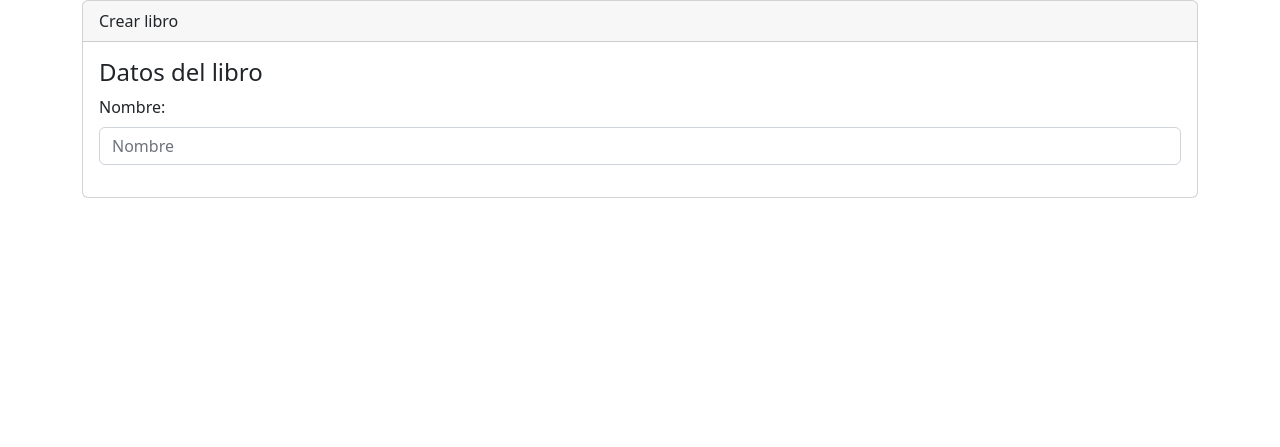
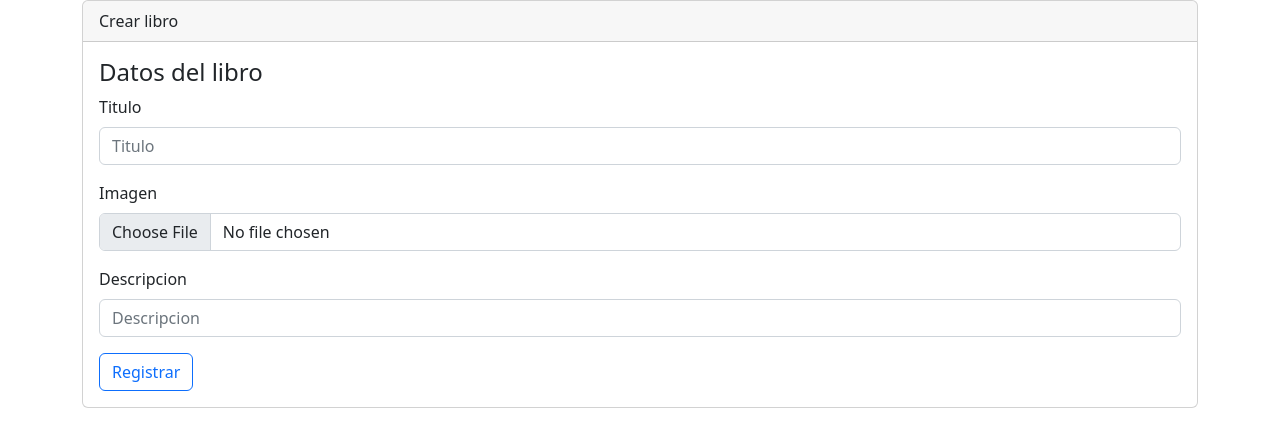
Before and after one commit to calemus9509/Biblioteca--Django, a Django app: page /libros/crear in a window 1280 px wide. Shown: the part 56-503 px from the top of the page. Run offline with Django 3.2, Linux system fonts and the light colour scheme.

Commit message:
crear campos del formulario por el modelo- funcion eliminar

```diff
--- /dev/null
+++ b/sistema/libreria/forms.py
@@ -0,0 +1,7 @@
+from django import forms
+from .models import libro
+
+class LibroForm(forms.ModelForm):
+    class Meta:
+        model = libro
+        fields = '__all__'
--- a/sistema/libreria/templates/libros/form.html
+++ b/sistema/libreria/templates/libros/form.html
@@ -1,6 +1,13 @@
 <form method="post" enctype="multipart/form-data">
+    {% csrf_token %}
+
+    {% for campo in formulario %}
     <div class="mb-3">
-        <label class="form-label">Nombre:</label>
-        <input class="form-control" type="text" name="" id="" placeholder="Nombre">
+        <label class="form-label">{{campo.label}}</label>
+        <input class="form-control" type="{{campo.field.widget.input_type}}" name="{{campo.name}}" id=""
+            placeholder="{{campo.label}}">
     </div>
+    <div class="col-12 help-text">{{campo.errors}}</div>
+    {% endfor %}
+    <input name="" id="" class="btn btn-outline-primary" type="submit" value="Registrar">
 </form>
--- a/sistema/libreria/templates/libros/index.html
+++ b/sistema/libreria/templates/libros/index.html
@@ -25,7 +25,9 @@
                     <td>{{libro.titulo}}</td>
                     <td><img src="{{libro.imagen.url}}" width="100px"></td>
                     <td>{{libro.descripcion}}</td>
-                    <td><a class="btn btn-warning" href="{% url 'editar' %}">Editar</a> | Borrar</td>
+                    <td><a class="btn btn-outline-warning" href="{% url 'editar' %}">Editar</a>
+                        <a class="btn btn-outline-danger" href="{% url 'eliminar' libro.id %}">Borrar</a>
+                    </td>
                 </tr>
                 {% endfor %}
             </tbody>
--- a/sistema/libreria/urls.py
+++ b/sistema/libreria/urls.py
@@ -9,4 +9,5 @@ urlpatterns = [path("", views.inicio, name="inicio"),
                path("libros",views.listar, name="listar"),
                path("libros/crear", views.crear, name="crear"),
                path("libros/editar", views.editar, name="editar"),
+               path("eliminar/<int:id>", views.eliminar, name="eliminar")
                ] + static(settings.MEDIA_URL, document_root = settings.MEDIA_ROOT)
--- a/sistema/libreria/views.py
+++ b/sistema/libreria/views.py
@@ -1,7 +1,7 @@
-from django.shortcuts import render
+from django.shortcuts import redirect, render
 from django.http import HttpResponse
 from .models import libro
-
+from .forms import LibroForm
 
 # Create your views here.
 
@@ -19,7 +19,18 @@ def listar(request):
     return render(request, "libros/index.html", {'libros': libros})
 
 def crear(request):
-    return render(request, "libros/crear.html")
+    formulario =LibroForm(request.POST or None, request.FILES or None)
+    if formulario.is_valid():
+        formulario.save()
+        return redirect('listar')
+    return render(request, "libros/crear.html", {'formulario': formulario})
+
 
 def editar(request):
     return render(request, "libros/editar.html")
+
+
+def eliminar(request, id):
+    Libro = libro.objects.get(id=id)
+    Libro.delete()
+    return redirect('listar')
```
Also changed, not shown: sistema/imagenes/egypt-postcard-vector.png (added).
